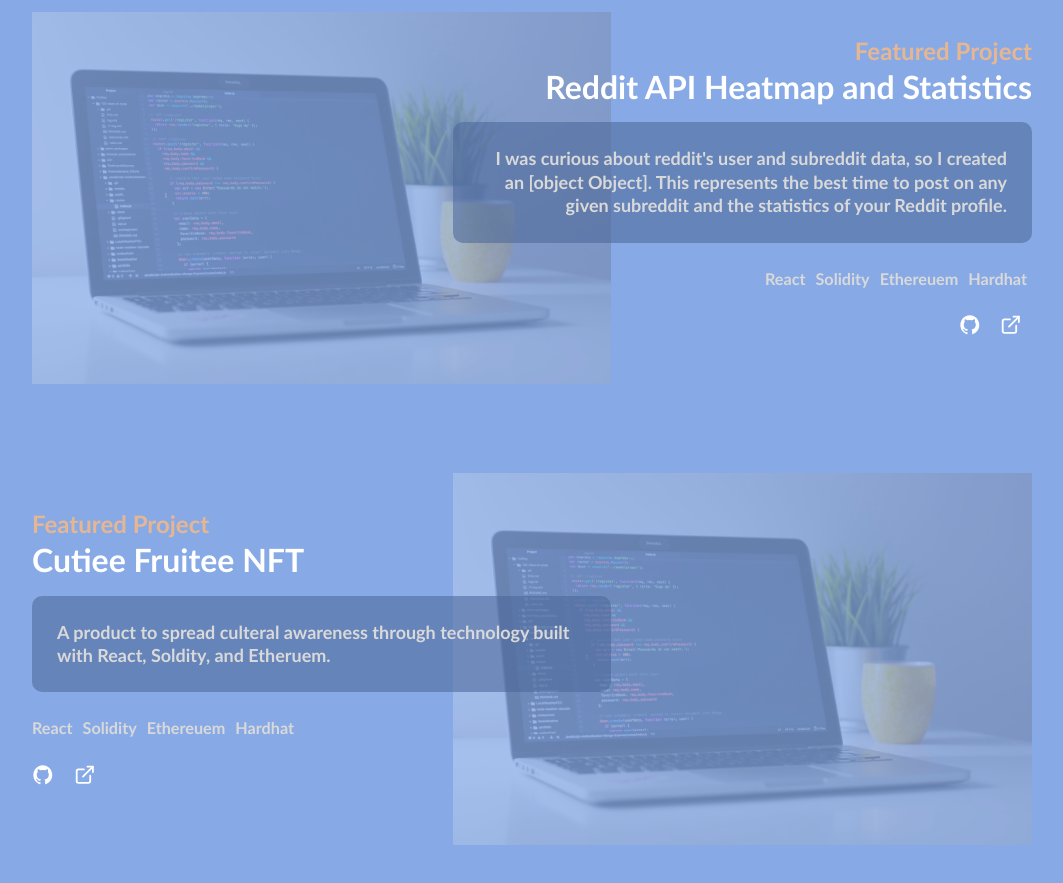
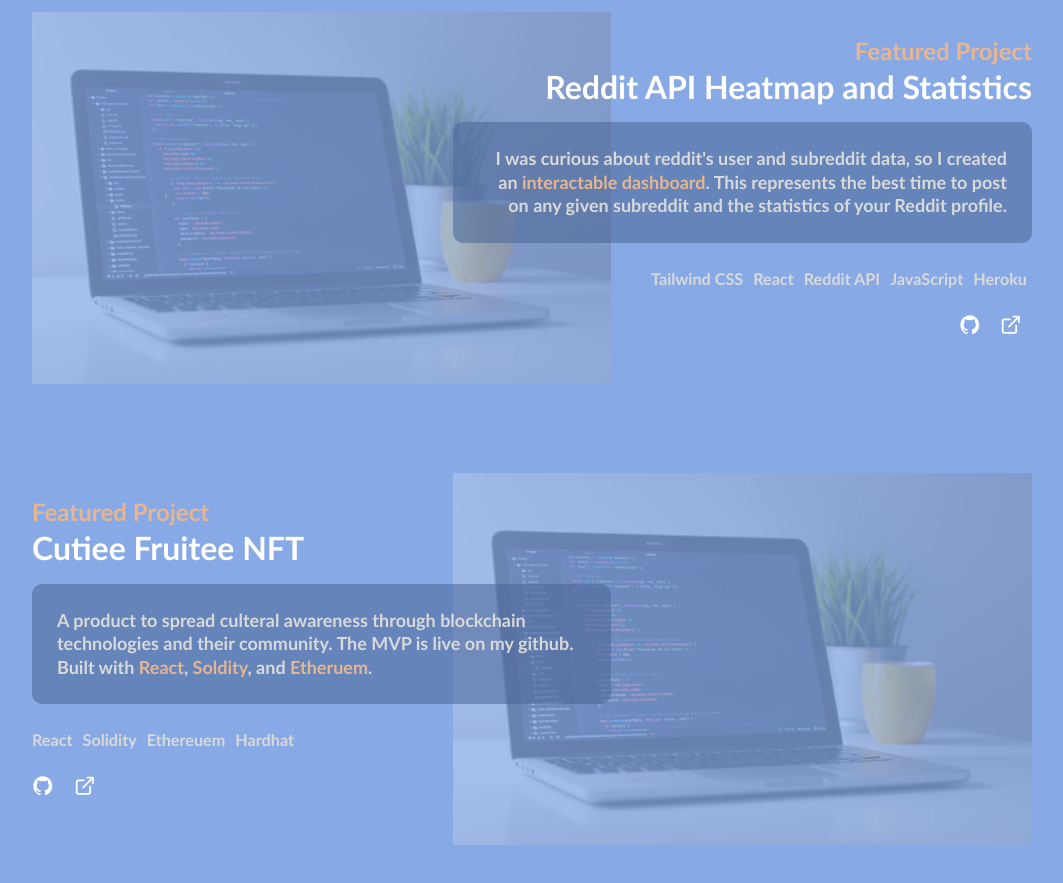
Before and after one commit to xelacast/personal-site, a React (Create React App) app: page / in a window 1280 px wide. Shown: the part 1780-2663 px from the top of the page, without its empty margins (108-1171 px from the left). Built offline with nearby package versions, Linux system fonts and the light colour scheme.

Commit message:
draft of projects body complete

```diff
--- a/package.json
+++ b/package.json
@@ -6,6 +6,7 @@
     "@testing-library/jest-dom": "^5.16.5",
     "@testing-library/react": "^13.4.0",
     "@testing-library/user-event": "^13.5.0",
+    "html-react-parser": "^3.0.4",
     "react": "^18.2.0",
     "react-dom": "^18.2.0",
     "react-scripts": "5.0.1",
--- a/src/assets/content/projects.js
+++ b/src/assets/content/projects.js
@@ -12,16 +12,16 @@
   },
   {
     title: "Reddit API Heatmap and Statistics",
-    description: "I was curious about reddit's user and subreddit data, so I created an " + <span> + "interactable dashboard" + </span> + ". This represents the best time to post on any given subreddit and the statistics of your Reddit profile.",
+    description: "I was curious about reddit's user and subreddit data, so I created an <span>interactable dashboard</span>. This represents the best time to post on any given subreddit and the statistics of your Reddit profile.",
     image: stock,
-    technologies: ["React", "Solidity", "Ethereuem", "Hardhat"],
+    technologies: ["Tailwind CSS","React", "Reddit API", "JavaScript", "Heroku"],
     github: "https://github.com/alexjohn7516/personal-site",
     url: "",
     type: "right"
   },
   {
     title: "Cutiee Fruitee NFT",
-    description: "A product to spread culteral awareness through technology built with React, Soldity, and Etheruem. ",
+    description: "A product to spread culteral awareness through blockchain technologies and their community. The MVP is live on my github. Built with <span>React</span>, <span>Soldity</span>, and <span>Etheruem</span>.",
     image: stock,
     technologies: ["React", "Solidity", "Ethereuem", "Hardhat"],
     github: "https://github.com/alexjohn7516/personal-site",
--- a/src/components/Projects.js
+++ b/src/components/Projects.js
@@ -1,8 +1,9 @@
 import styles from "../styles/Projects.module.css";
 import github from "../assets/icons/logo-github.svg"
 import externalLink from "../assets/icons/externallink.svg"
+import { projects } from "../assets/content/projects";
 
-import { projects } from "../assets/content/projects";
+import parse from 'html-react-parser';
 
 const Projects = () => {
   return (
@@ -20,7 +21,7 @@
                     <div>
                       <h3><span>Featured Project</span></h3>
                       <h2>{project.title}</h2>
-                      <p>{project.description}</p>
+                      <p>{parse(project.description)}</p>
                       <ul className={styles.tech}>
                         {project.technologies.map((tech) => {
                           return (
```
Also changed, not shown: 1 other file (tests, documents, lock files or other folders).
